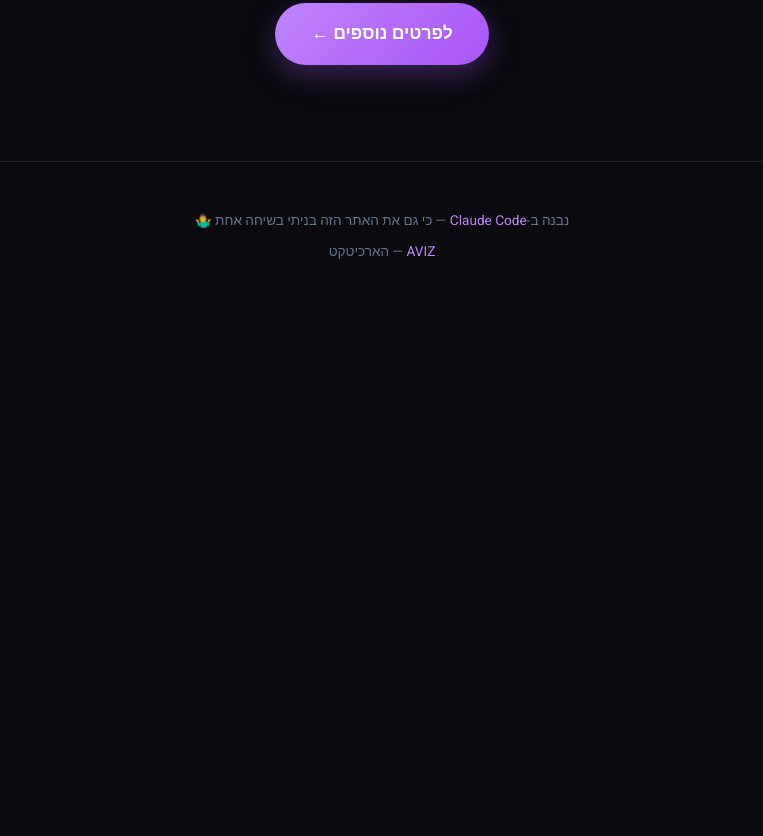
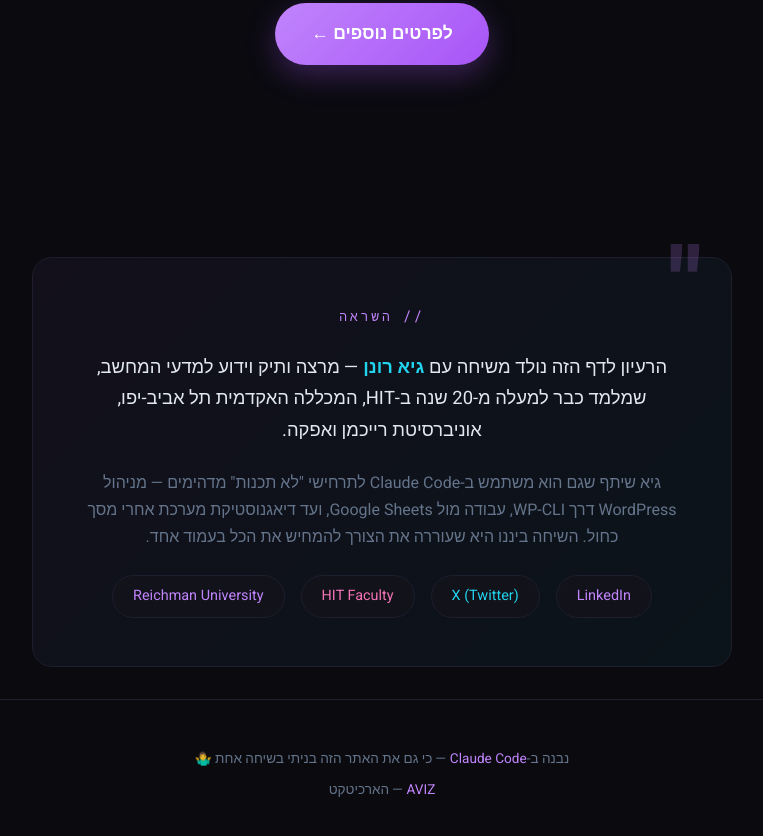
Before and after one commit to aviz85/claude-code-os, a plain HTML site: page index.html in a window 1280 px wide. Shown: the part 6390-7226 px from the top of the page, without its empty margins (258-1021 px from the left). Before the commit the page ends 6702 px from the top, so only its background shows below. Drawn offline with Linux system fonts and the light colour scheme.

Commit message:
Add: Guy Ronen inspiration credit with links to his profiles
Co-Authored-By: Claude Opus 4.6 (1M context) <noreply@anthropic.com>

```diff
--- a/index.html
+++ b/index.html
@@ -707,6 +707,25 @@
             </a>
         </section>
 
+        <!-- Inspiration -->
+        <section class="reveal" style="text-align: center; padding-bottom: 2rem;">
+            <div class="quote-block" style="max-width: 700px; margin: 0 auto;">
+                <div class="section-label" style="margin-bottom: 1.5rem;">// השראה</div>
+                <p style="font-size: 1.15rem; margin-bottom: 1.5rem;">
+                    הרעיון לדף הזה נולד משיחה עם <strong style="color: var(--accent2);">גיא רונן</strong> — מרצה ותיק וידוע למדעי המחשב, שמלמד כבר למעלה מ-20 שנה ב-HIT, המכללה האקדמית תל אביב-יפו, אוניברסיטת רייכמן ואפקה.
+                </p>
+                <p style="font-size: 1rem; color: var(--text-muted); margin-bottom: 1.5rem;">
+                    גיא שיתף שגם הוא משתמש ב-Claude Code לתרחישי "לא תכנות" מדהימים — מניהול WordPress דרך WP-CLI, עבודה מול Google Sheets, ועד דיאגנוסטיקת מערכת אחרי מסך כחול. השיחה ביננו היא שעוררה את הצורך להמחיש את הכל בעמוד אחד.
+                </p>
+                <div style="display: flex; gap: 1rem; justify-content: center; flex-wrap: wrap;">
+                    <a href="https://www.linkedin.com/in/guy-ronen-024b32/" target="_blank" style="color: var(--accent); text-decoration: none; background: var(--surface); border: 1px solid var(--border); border-radius: 100px; padding: 8px 20px; font-size: 0.9rem; transition: all 0.3s;">LinkedIn</a>
+                    <a href="https://x.com/Guy_Ronen" target="_blank" style="color: var(--accent2); text-decoration: none; background: var(--surface); border: 1px solid var(--border); border-radius: 100px; padding: 8px 20px; font-size: 0.9rem; transition: all 0.3s;">X (Twitter)</a>
+                    <a href="https://www.hit.ac.il/staff/107182-ronen-guy/" target="_blank" style="color: var(--accent3); text-decoration: none; background: var(--surface); border: 1px solid var(--border); border-radius: 100px; padding: 8px 20px; font-size: 0.9rem; transition: all 0.3s;">HIT Faculty</a>
+                    <a href="https://www.runi.ac.il/faculty/guy-ronen" target="_blank" style="color: var(--accent); text-decoration: none; background: var(--surface); border: 1px solid var(--border); border-radius: 100px; padding: 8px 20px; font-size: 0.9rem; transition: all 0.3s;">Reichman University</a>
+                </div>
+            </div>
+        </section>
+
         <footer>
             <p>נבנה ב-<span style="color: var(--accent)">Claude Code</span> — כי גם את האתר הזה בניתי בשיחה אחת 🤷‍♂️</p>
             <p style="margin-top: 0.5rem"><a href="https://linktr.ee/aviz85">AVIZ</a> — הארכיטקט</p>
```
